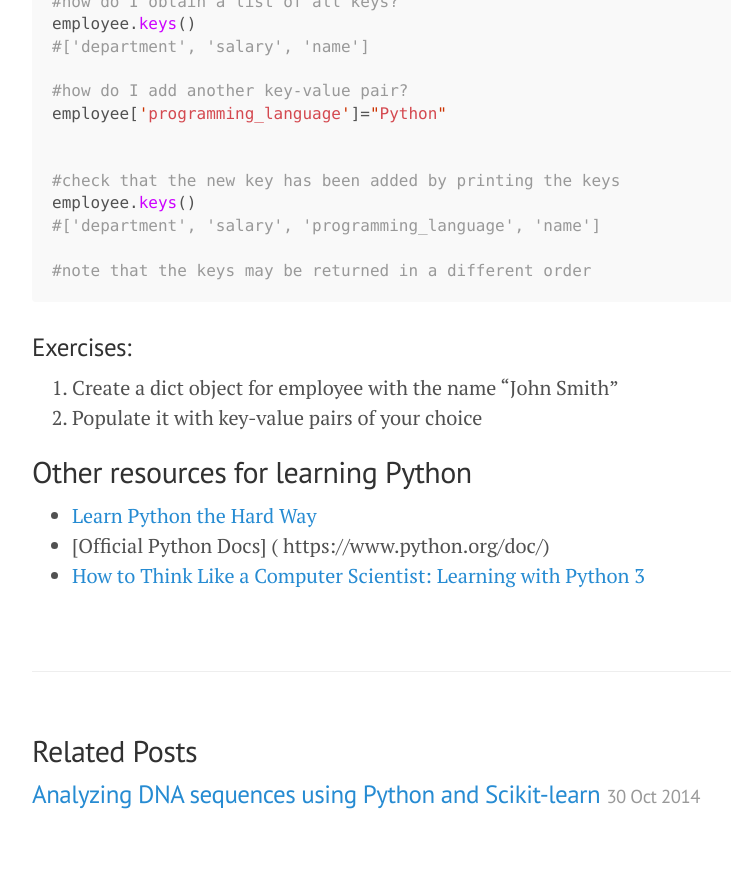
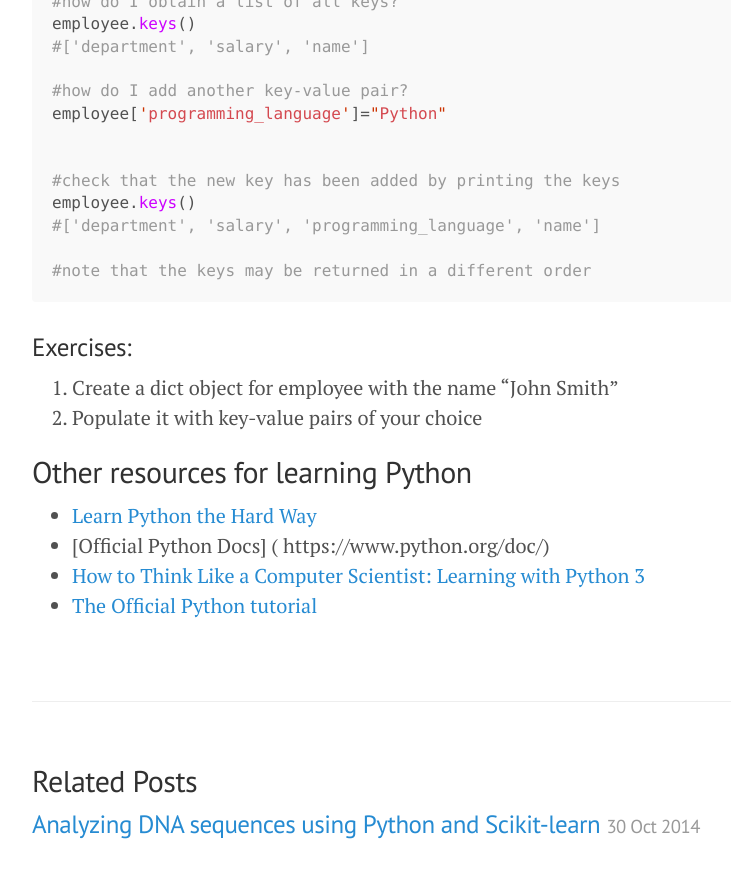
Before and after one commit to Winterflower/winterflower.github.io, a Jekyll site: the page built from _posts/2014-11-01-a-very-simple-introduction-to-python.md, in a window 1280 px wide and 900 px high, scrolled down 5513 px. Shown: the top 878 px of the window, without its empty margins (248-979 px from the left). Built offline with Jekyll 4.4.1, drawn with Linux system fonts in a browser that asks for light colours; Markdown is read by kramdown in place of the engine named in the settings.

Commit message:
minor revision

```diff
--- a/_posts/2014-11-01-a-very-simple-introduction-to-python.md
+++ b/_posts/2014-11-01-a-very-simple-introduction-to-python.md
@@ -103,6 +103,7 @@ there are a few NO-NOs:
 1. Do not start a variables with numbers
 2. Do not use one of Python's reserved keywords as a variable name
 3. Do not use symbols such as '@'in variable names
+
 
 
 ###Exercises:
@@ -242,3 +243,4 @@ employee.keys()
 * [Learn Python the Hard Way](http://learnpythonthehardway.org/)
 * [Official Python Docs] ( https://www.python.org/doc/)
 * [How to Think Like a Computer Scientist: Learning with Python 3](http://openbookproject.net/thinkcs/python/english3e/#)
+* [The Official Python tutorial](https://docs.python.org/2/tutorial/)
```
